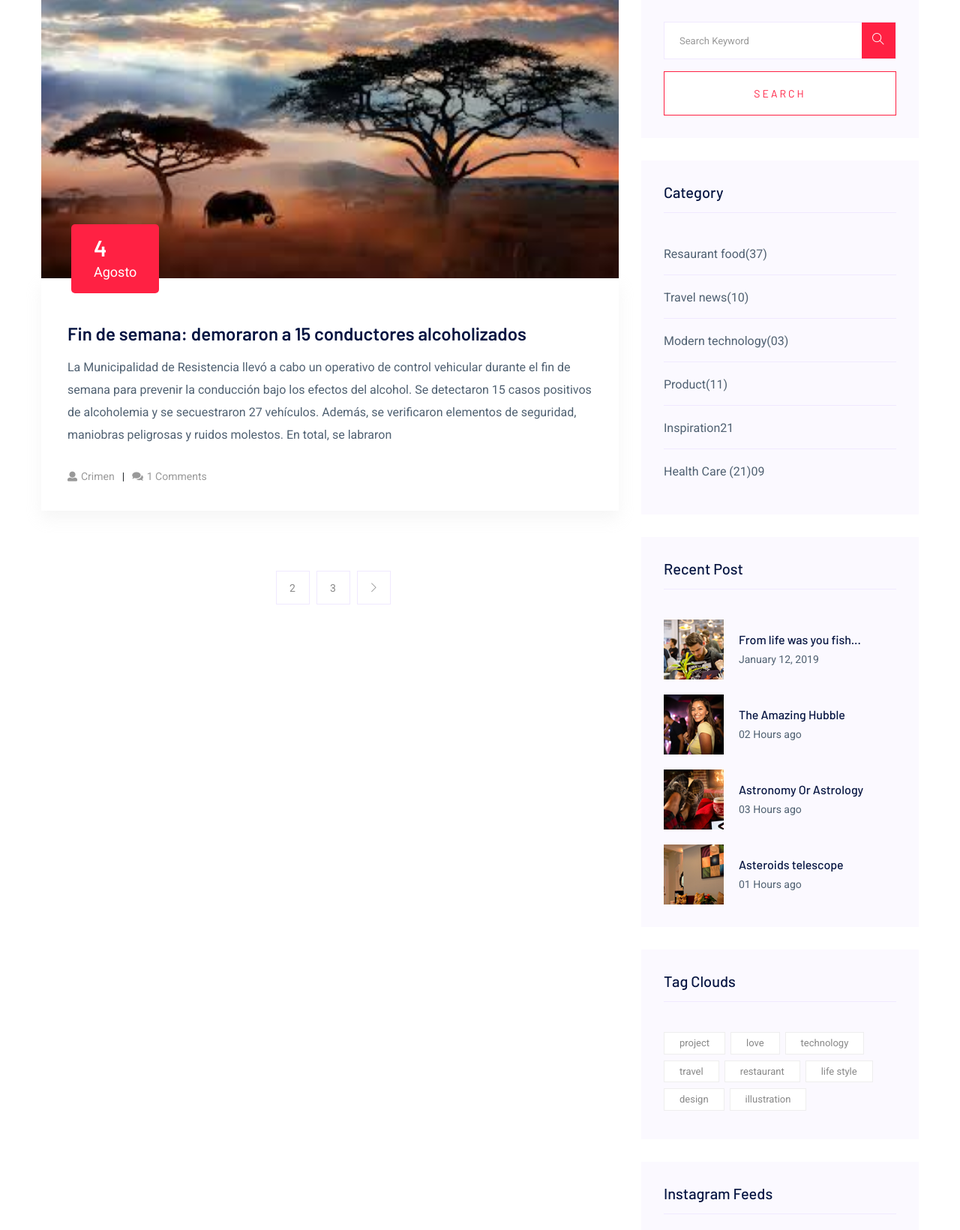
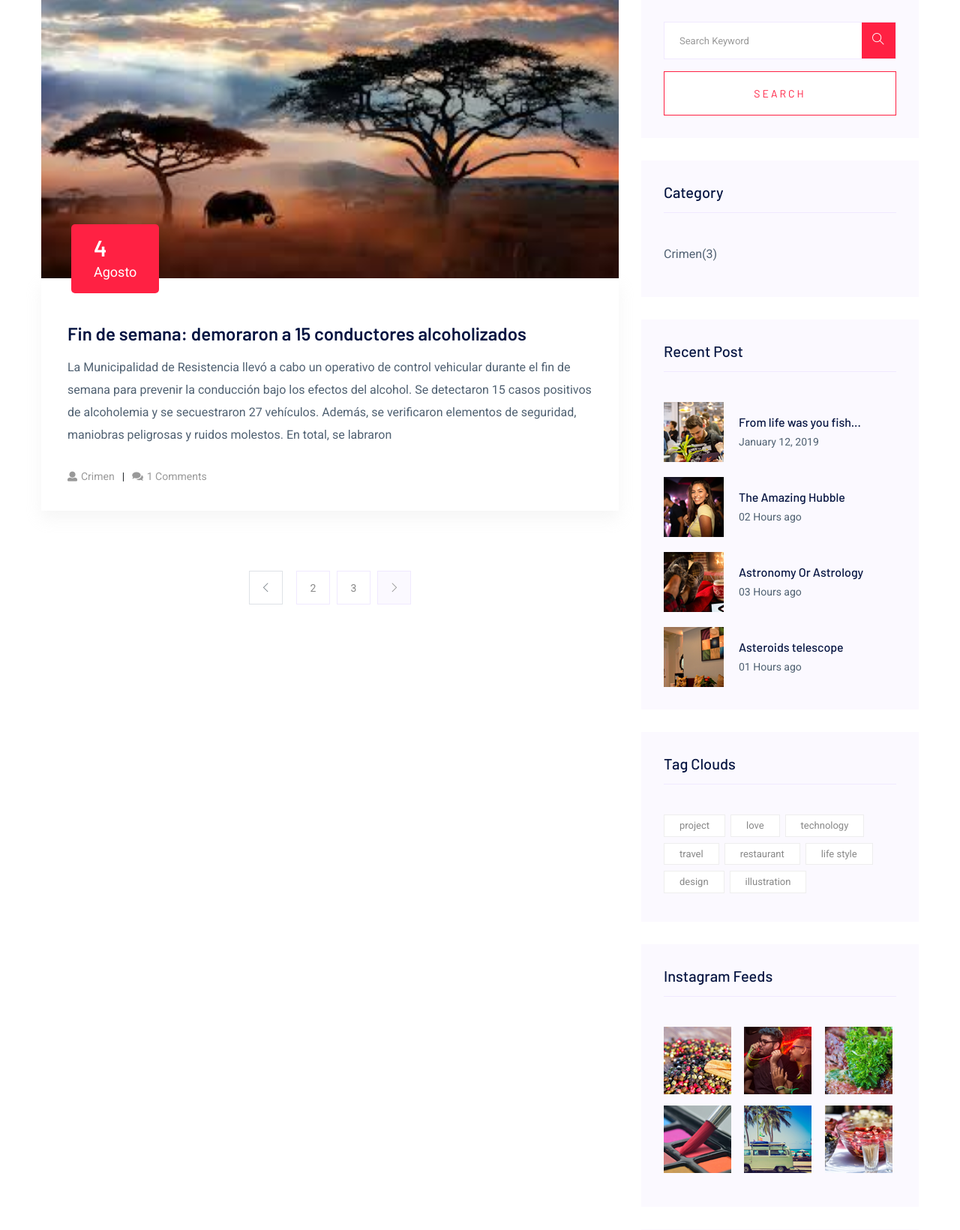
Before and after one commit to AlejandroTorres0/Proyecto-Final-INFO-2025, a Django app: page /Articulos/Listar in a window 1280 px wide. Shown: the part 431-2071 px from the top of the page at 75% size. Run offline with Django 5.2, Linux system fonts and the light colour scheme; data comes from the database, SQL or seed files in the repository; tables that the repository leaves empty hold one stand-in row (values such as "Sample post"); some libraries are stand-ins or nearby versions.

Commit message:
Listar categorias en blog

```diff
--- a/blog/apps/articulos/views.py
+++ b/blog/apps/articulos/views.py
@@ -1,5 +1,6 @@
 from django.shortcuts import render
 from .models import Articulo
+from .models import Categoria
 from django.core.paginator import Paginator
 
 # Create your views here.
@@ -10,7 +11,7 @@
     page = request.GET.get('page')
     articulos_paginados = p.get_page(page)
 
-    articulos_bd = Articulo.objects.all()
+    categorias_bd = Categoria.objects.all()
 
     total_paginas = p.num_pages
     pagina_actual = articulos_paginados.number
@@ -22,7 +23,7 @@
     rango_paginas = range(principio_bloque, final_bloque)
 
     context = {
-        'articulos':articulos_bd,
+        'categorias':categorias_bd,
         'articulos_p': articulos_paginados,
         'rango_paginas': rango_paginas
     }
--- a/blog/apps/categorias/models.py
+++ b/blog/apps/categorias/models.py
@@ -3,6 +3,9 @@
 # Create your models here.
 class Categoria(models.Model):
     nombre = models.CharField(max_length=100, unique=True)
+
+    def articulosRelacionados(self):
+        return self.articulo_set.all()
 
     def __str__(self):
         return self.nombre
--- a/blog/templates/Articulos/blog.html
+++ b/blog/templates/Articulos/blog.html
@@ -35,8 +35,14 @@
                         <nav class="blog-pagination justify-content-center d-flex">
                             <ul class="pagination">
                                 {% if articulos_p.has_previous %}
-                                    <li class="page-item">
+                                    <li class="page-item active">
                                         <a href="?page={{ articulos_p.previous_page_number }}" class="page-link" aria-label="Previous">
+                                            <i class="ti-angle-left"></i>
+                                        </a>
+                                    </li>
+                                {% else %}
+                                    <li class="page-item disabled">
+                                        <a href="#" class="page-link" aria-label="Previous">
                                             <i class="ti-angle-left"></i>
                                         </a>
                                     </li>
@@ -55,8 +61,14 @@
                                 {% endfor %}
 
                                 {% if articulos_p.has_next %}
-                                    <li class="page-item">
+                                    <li class="page-item active">
                                         <a href="?page={{ articulos_p.next_page_number }}" class="page-link" aria-label="Next">
+                                            <i class="ti-angle-right"></i>
+                                        </a>
+                                    </li>
+                                {% else %}
+                                    <li class="page-item disabled">
+                                        <a href="#" class="page-link" aria-label="Next">
                                             <i class="ti-angle-right"></i>
                                         </a>
                                     </li>
@@ -87,42 +99,14 @@
                         <aside class="single_sidebar_widget post_category_widget">
                             <h4 class="widget_title">Category</h4>
                             <ul class="list cat-list">
-                                <li>
-                                    <a href="#" class="d-flex">
-                                        <p>Resaurant food</p>
-                                        <p>(37)</p>
-                                    </a>
-                                </li>
-                                <li>
-                                    <a href="#" class="d-flex">
-                                        <p>Travel news</p>
-                                        <p>(10)</p>
-                                    </a>
-                                </li>
-                                <li>
-                                    <a href="#" class="d-flex">
-                                        <p>Modern technology</p>
-                                        <p>(03)</p>
-                                    </a>
-                                </li>
-                                <li>
-                                    <a href="#" class="d-flex">
-                                        <p>Product</p>
-                                        <p>(11)</p>
-                                    </a>
-                                </li>
-                                <li>
-                                    <a href="#" class="d-flex">
-                                        <p>Inspiration</p>
-                                        <p>21</p>
-                                    </a>
-                                </li>
-                                <li>
-                                    <a href="#" class="d-flex">
-                                        <p>Health Care (21)</p>
-                                        <p>09</p>
-                                    </a>
-                                </li>
+                                {% for c in categorias %}
+                                    <li>
+                                        <a href="#" class="d-flex">
+                                            <p>{{c.nombre}}</p>
+                                            <p>({{c.articulosRelacionados.count}})</p>
+                                        </a>
+                                    </li>
+                                {% endfor %}
                             </ul>
                         </aside>
 
```
